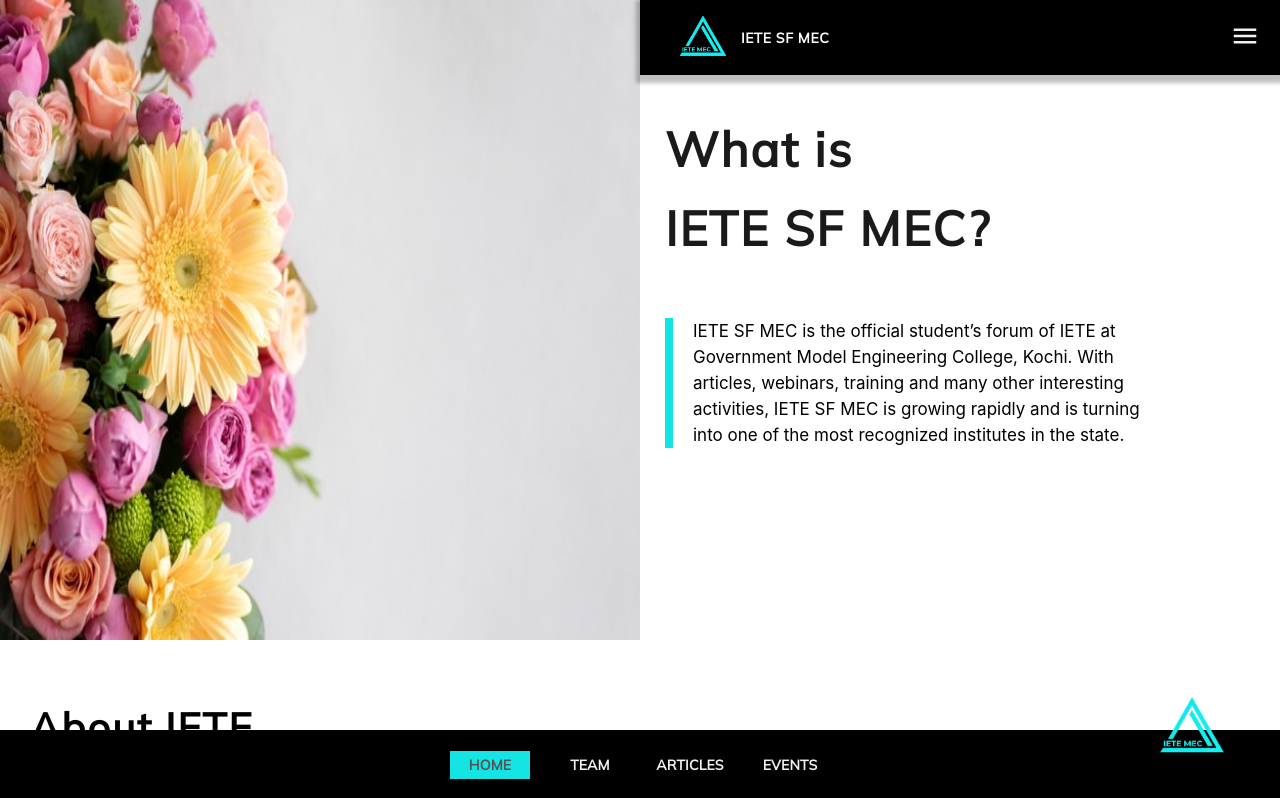
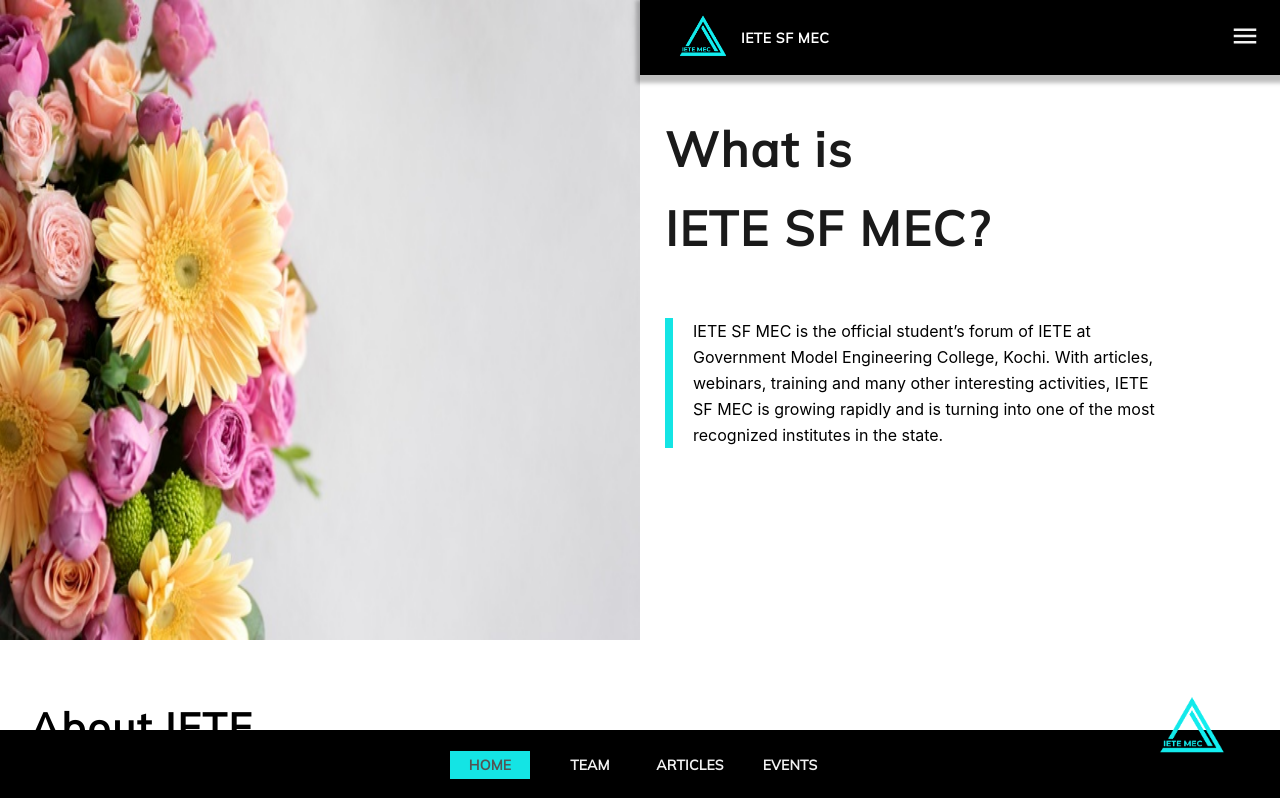
Before and after one commit to ietesfmec/website, a Next.js app: page /home in a window 1280 px wide. Shown: the top 798 px of the page. Built offline with nearby package versions, Linux system fonts and the light colour scheme.

Commit message:
optimization

```diff
--- a/components/Home/What/What.module.css
+++ b/components/Home/What/What.module.css
@@ -34,7 +34,6 @@
     border-left: 8px solid #14E4E4;
     width: 85%;
     padding-left: 20px;
-    font-size: 17px !important;
     line-height: 26px;
     /* height: fit-content; */
   }
```
